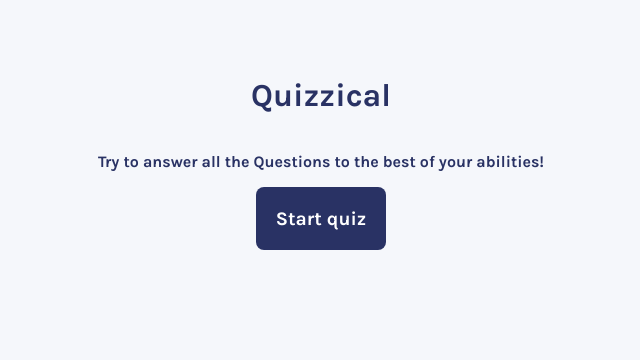
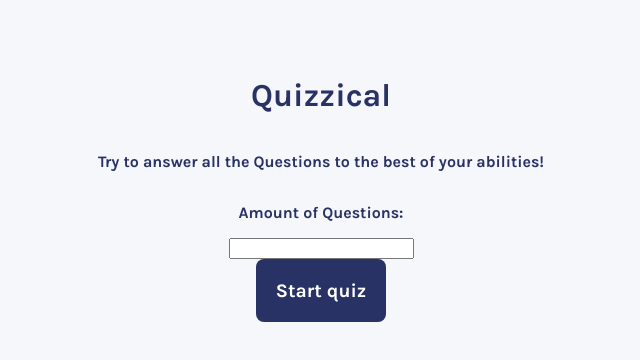
Before and after one commit to DomenicWalther/Quizzical, a React (Create React App) app: page / in a window 1280 px wide. Shown: the top 360 px of the page, without its empty margins (319-959 px from the left). Built offline with nearby package versions, Linux system fonts and the light colour scheme.

Commit message:
Added some Backend functionality to set the Amount of Questions and their difficulty

```diff
--- a/src/App.js
+++ b/src/App.js
@@ -10,6 +10,9 @@ export default function App() {
    */
   const [showStartScreen, setStartScreen] = React.useState(true)
 
+  const amountofQuestions = 5;
+  const difficulty = "easy";
+
   function handleStartScreen() {
     setStartScreen(false)
   }
@@ -18,7 +21,7 @@ export default function App() {
 
   return (
     <main>
-      {showStartScreen ? <StartScreen handleClick={handleStartScreen}/> : <QuizScreen /> }
+      {showStartScreen ? <StartScreen handleClick={handleStartScreen}/> : <QuizScreen questionAmount={amountofQuestions} difficulty={difficulty}/> }
     </main>
   )
 }
--- a/src/components/GameScreen.js
+++ b/src/components/GameScreen.js
@@ -2,7 +2,7 @@ import React from "react"
 import Answer from "./Answer";
 import { nanoid } from 'nanoid'
 
-function QuizScreen() {
+function QuizScreen(props) {
 
 
     const [questionArray, setQuestionArray] = React.useState([])
@@ -68,7 +68,7 @@ function QuizScreen() {
         }
 
 
-        fetch('https://opentdb.com/api.php?amount=5&difficulty=medium&type=multiple')
+        fetch(`https://opentdb.com/api.php?amount=${props.questionAmount}&difficulty=${props.difficulty}&type=multiple`)
             .then(response => response.json())
             .then(data => initializeQuestionArray(data.results))
     }, [newQuestions])
--- a/src/components/StartScreen.js
+++ b/src/components/StartScreen.js
@@ -3,7 +3,8 @@ export default function StartScreen(props) {
         <div className="startScreen">
             <h1>Quizzical</h1>
             <p>Try to answer all the Questions to the best of your abilities!</p>
-
+            <p>Amount of Questions:</p>
+            <input type="number" />
             {/* When clicked calls the "handleStartScreen" function to show the QuizScreen */}
             <button type="button" onClick={props.handleClick} className="startQuizButton">Start quiz</button>
         </div>
```
